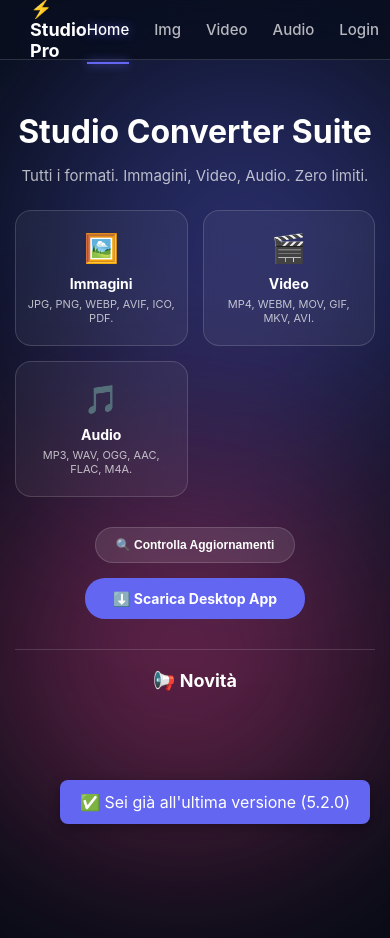
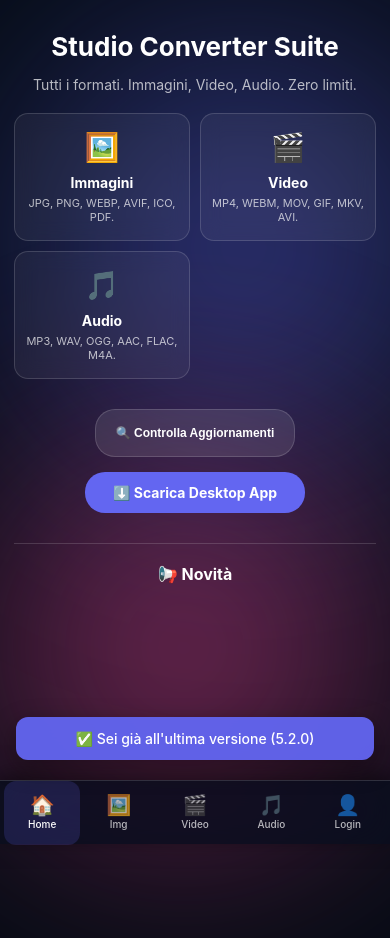
Before and after one commit to pnx9-lab/studio-converter-pro, an Electron app: page index.html in a window 390 px wide. Both pictures are taken after a click on the button "🔍 Controlla Aggiornamenti". Before the commit the page ends 914 px from the top, so only its background shows below. Drawn offline with nearby package versions, Linux system fonts and the light colour scheme.

Commit message:
v5.2.2: Vista mobile app (nav in basso, media query, safe-area, meta PWA)

```diff
--- a/index.html
+++ b/index.html
@@ -2,26 +2,24 @@
 <html lang="it">
 <head>
     <meta charset="UTF-8">
-    <meta name="viewport" content="width=device-width, initial-scale=1.0, maximum-scale=1.0, user-scalable=no">
+    <meta name="viewport" content="width=device-width, initial-scale=1.0, maximum-scale=1.0, user-scalable=no, viewport-fit=cover">
     <title>Studio Converter Pro Suite v5.2.0</title>
 
     <!-- FAVICON SVG LIQUID GLASS (Ora si vedrà su Chrome, Opera, ecc!) -->
     <link rel="icon" href="favicon.svg" type="image/svg+xml">
-    <link rel="apple-touch-icon" href="favicon.svg">
+    <link rel="apple-touch-icon" href="icon-192.png">
 
     <link rel="stylesheet" href="style.css">
     <link rel="manifest" href="manifest.json">
     <meta name="theme-color" content="#6366f1">
+    <meta name="mobile-web-app-capable" content="yes">
+    <meta name="apple-mobile-web-app-capable" content="yes">
+    <meta name="apple-mobile-web-app-status-bar-style" content="black-translucent">
+    <meta name="apple-mobile-web-app-title" content="Studio Pro">
+    <meta name="format-detection" content="telephone=no">
 
     <script src="https://cdnjs.cloudflare.com/ajax/libs/jspdf/2.5.1/jspdf.umd.min.js"></script>
     <script src="https://cdn.jsdelivr.net/npm/lamejs@1.2.1/lame.min.js"></script>
-
-    <script>
-        if (window.innerWidth <= 768) document.documentElement.className += ' mobile-app';
-        const style = document.createElement('style');
-        style.textContent = '@keyframes slideIn { from { opacity:0; transform:translateX(100px); } to { opacity:1; transform:translateX(0); } }';
-        document.head.appendChild(style);
-    </script>
 </head>
 <body>
 
@@ -39,7 +37,7 @@
     <!-- HOME -->
     <section id="tab-home" class="tab-content active">
         <div class="hero-section">
-            <h1 style="font-size: 32px; margin-bottom: 10px;">Studio Converter Suite</h1>
+            <h1 class="hero-title">Studio Converter Suite</h1>
             <p class="subtitle">Tutti i formati. Immagini, Video, Audio. Zero limiti.</p>
             <div class="features-grid">
                 <div class="feature-card" onclick="switchTab('img')"><div class="f-icon">🖼️</div><h3>Immagini</h3><p>JPG, PNG, WEBP, AVIF, ICO, PDF.</p></div>
@@ -339,10 +337,10 @@
     }
     function showToast(msg) {
         const t = document.createElement('div');
+        t.className = 'toast';
         t.textContent = msg;
-        t.style.cssText = 'position:fixed;bottom:20px;right:20px;background:#6366f1;color:white;padding:12px 20px;border-radius:8px;box-shadow:0 4px 12px rgba(0,0,0,0.3);z-index:9999;animation:slideIn 0.3s';
         document.body.appendChild(t);
-        setTimeout(() => { t.style.opacity='0'; t.style.transform='translateX(100px)'; setTimeout(()=>t.remove(),300); }, 4000);
+        setTimeout(() => { t.classList.add('hide'); setTimeout(() => t.remove(), 300); }, 4000);
     }
     function downloadUpdate() {
         if (!latestVersionData || !latestVersionData.download_url) return;
--- a/style.css
+++ b/style.css
@@ -20,6 +20,8 @@ body {
     min-height: 100vh;
     overflow-x: hidden;
     padding-top: 70px;
+    -webkit-tap-highlight-color: transparent;
+    -webkit-text-size-adjust: 100%;
 }
 
 body::before,
@@ -103,47 +105,6 @@ body::after {
 
 .nav-icon { display: none; }
 
-/* --- MOBILE --- */
-body.mobile-app { padding-top: 20px; padding-bottom: 80px; }
-
-body.mobile-app .main-nav {
-    top: auto;
-    bottom: 0;
-    height: 70px;
-    flex-direction: column;
-    justify-content: center;
-    padding: 0;
-    border-bottom: none;
-    border-top: 1px solid var(--glass-border);
-    box-shadow: 0 -5px 20px rgba(0, 0, 0, 0.5);
-}
-
-body.mobile-app .nav-brand { display: none; }
-
-body.mobile-app .nav-links {
-    width: 100%;
-    justify-content: space-around;
-    gap: 0;
-}
-
-body.mobile-app .nav-item {
-    flex-direction: column;
-    font-size: 10px;
-    gap: 4px;
-    padding: 8px 0;
-    flex: 1;
-    text-align: center;
-}
-
-body.mobile-app .nav-icon { display: block; font-size: 22px; }
-
-body.mobile-app .nav-item.active::after { display: none; }
-
-body.mobile-app .nav-item.active {
-    background: rgba(255, 255, 255, 0.05);
-    border-radius: 12px;
-}
-
 /* --- TAB --- */
 .tab-content {
     display: none;
@@ -157,6 +118,8 @@ body.mobile-app .nav-item.active {
 
 /* --- HOME --- */
 .hero-section { text-align: center; margin-top: 20px; }
+
+.hero-title { font-size: 32px; margin: 0 0 10px 0; }
 
 .subtitle { color: var(--text-muted); font-size: 15px; margin-bottom: 25px; }
 
@@ -421,9 +384,40 @@ button:disabled { opacity: 0.5; cursor: not-allowed; }
     animation: slideUp 0.4s cubic-bezier(0.2, 0.8, 0.2, 1);
 }
 
+/* --- TOAST --- */
+.toast {
+    position: fixed;
+    right: 20px;
+    bottom: 20px;
+    max-width: 380px;
+    background: rgba(99, 102, 241, 0.95);
+    color: #fff;
+    padding: 13px 20px;
+    border-radius: 12px;
+    font-size: 14px;
+    font-weight: 500;
+    box-shadow: 0 8px 24px rgba(0, 0, 0, 0.4);
+    z-index: 9999;
+    animation: slideIn 0.3s ease;
+    transition: opacity 0.3s ease, transform 0.3s ease;
+    word-break: break-word;
+    -webkit-backdrop-filter: blur(10px);
+    backdrop-filter: blur(10px);
+}
+
+.toast.hide {
+    opacity: 0;
+    transform: translateY(20px);
+}
+
 /* --- KEYFRAMES --- */
 @keyframes fadeIn {
     from { opacity: 0; transform: translateY(10px); }
+    to { opacity: 1; transform: translateY(0); }
+}
+
+@keyframes slideIn {
+    from { opacity: 0; transform: translateY(30px); }
     to { opacity: 1; transform: translateY(0); }
 }
 
@@ -437,3 +431,125 @@ button:disabled { opacity: 0.5; cursor: not-allowed; }
     33% { transform: translate(50px, 50px) scale(1.1); }
     66% { transform: translate(-30px, 20px) scale(0.9); }
 }
+
+/* --- MOBILE / APP VIEW (schermo <= 768px: nav in basso, stile app) --- */
+@media (max-width: 768px) {
+    body {
+        padding-top: 16px;
+        padding-bottom: calc(78px + env(safe-area-inset-bottom));
+    }
+
+    .main-nav {
+        top: auto;
+        bottom: 0;
+        height: calc(64px + env(safe-area-inset-bottom));
+        padding: 0 4px env(safe-area-inset-bottom);
+        flex-direction: column;
+        justify-content: center;
+        border-bottom: none;
+        border-top: 1px solid var(--glass-border);
+        box-shadow: 0 -5px 20px rgba(0, 0, 0, 0.5);
+    }
+
+    .nav-brand { display: none; }
+
+    .nav-links {
+        width: 100%;
+        justify-content: space-around;
+        gap: 0;
+    }
+
+    .nav-item {
+        flex-direction: column;
+        font-size: 10px;
+        gap: 3px;
+        padding: 6px 0;
+        min-height: 52px;
+        justify-content: center;
+        flex: 1;
+        text-align: center;
+        border-radius: 12px;
+    }
+
+    .nav-icon { display: block; font-size: 20px; line-height: 1; }
+
+    .nav-text {
+        max-width: 100%;
+        overflow: hidden;
+        text-overflow: ellipsis;
+        white-space: nowrap;
+    }
+
+    .nav-item.active::after { display: none; }
+
+    .nav-item.active {
+        color: #fff;
+        background: rgba(99, 102, 241, 0.18);
+        text-shadow: none;
+    }
+
+    .tab-content { padding: 10px 14px 20px; }
+
+    .hero-section { margin-top: 5px; }
+
+    .hero-title { font-size: 26px; margin-bottom: 8px; }
+
+    .subtitle { font-size: 14px; margin-bottom: 20px; }
+
+    .features-grid {
+        grid-template-columns: repeat(auto-fit, minmax(135px, 1fr));
+        gap: 10px;
+    }
+
+    .feature-card { padding: 16px 8px; border-radius: 14px; }
+
+    .main-card { padding: 16px; border-radius: 18px; margin-top: 10px; }
+
+    .dropzone { padding: 30px 15px; }
+
+    .dropzone-icon { font-size: 40px; }
+
+    .options select,
+    .options input[type="number"],
+    .auth-form input {
+        font-size: 16px;
+        padding: 13px;
+    }
+
+    button {
+        padding: 15px;
+        font-size: 15px;
+        min-height: 48px;
+    }
+
+    .btn-row { gap: 10px; }
+
+    .auth-card,
+    .profile-card {
+        max-width: 420px;
+        width: 100%;
+        padding: 22px 18px;
+        margin: 10px auto;
+    }
+
+    .modal-overlay { align-items: flex-end; padding: 0; }
+
+    .modal-card {
+        max-width: none;
+        width: 100%;
+        border-radius: 24px 24px 0 0;
+        border-bottom: none;
+        padding: 28px 20px calc(24px + env(safe-area-inset-bottom));
+    }
+
+    .toast {
+        left: 16px;
+        right: 16px;
+        max-width: 520px;
+        margin: 0 auto;
+        bottom: calc(84px + env(safe-area-inset-bottom));
+        text-align: center;
+    }
+
+    #news-section h3 { font-size: 16px !important; }
+}
--- a/sw.js
+++ b/sw.js
@@ -1,4 +1,4 @@
-const CACHE_NAME = 'converter-pro-cache-v5.2.0';
+const CACHE_NAME = 'converter-pro-cache-v5.2.2';
 const ASSETS = [
   '/',
   '/index.html',
```
Also changed, not shown: manifest.json.
